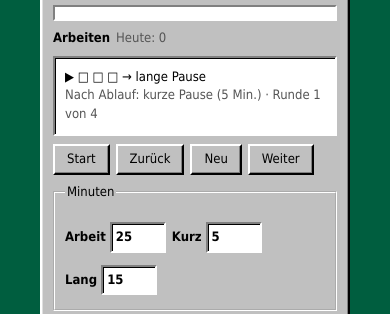
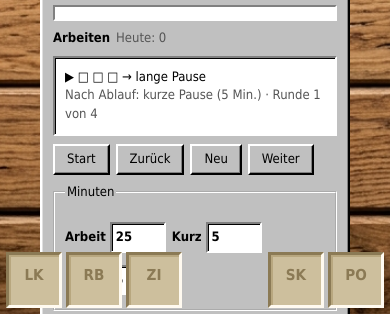
Before and after one commit to Marvito535/Phonaro-Lernkarten, a plain HTML site: page index.html in a window 390 px wide. Shown: the part 530-844 px from the top of the page. Drawn offline with nearby package versions, Linux system fonts and the light colour scheme.

Commit message:
visual changes

```diff
--- a/main.js
+++ b/main.js
@@ -7,6 +7,8 @@ import Sync       from './sync.js';
 import Bilder     from './bilder.js';
 import Ziele from './ziele.js';
 import Rechenblock from './rechenblock.js';
+import Schubladen from './schubladen.js';
+
 
 
 
@@ -48,3 +50,4 @@ const skript = new Skript('#skript', {
 await skript.init();
 
 new Rechenblock('#rechenblock-inhalt').init();
+new Schubladen().init();
--- /dev/null
+++ b/schubladen.js
@@ -0,0 +1,138 @@
+// schubladen.js – Fenster per × in eine Schublade am Bildschirmrand einfahren (eigenständiges Modul)
+//
+// Kennt keine anderen Module deiner App und bringt kein eigenes CSS mit. Das Aussehen der
+// Schubladen steht in deiner styles.css (Block "Schubladen"). Die Fenster werden nur versteckt,
+// nicht entfernt: Pomodoro läuft weiter, Notizen, Skript-Seite und Karten bleiben, wie sie waren.
+//
+//   new Schubladen().init();      // nach new Fenster().init() und nachdem alle Module gestartet sind
+//
+// Bedienung:
+//   - × in der Titelleiste: Fenster fährt in seine Schublade
+//   - Klick auf die Schublade: Fenster kommt zurück (nach vorn); noch ein Klick fährt es wieder ein
+//   - Welche Fenster eingefahren sind, wird in localStorage gemerkt ("phonaro-schubladen")
+//
+// Jeder Eintrag in SCHUBLADEN: suche = Teil der id oder des Titels des Fensters (Groß/Klein egal),
+// kurz = Beschriftung (max. 2 Zeichen), seite = 'links' oder 'rechts'.
+// Die Reihenfolge in der Liste ist die Reihenfolge am Rand von oben nach unten; die Plätze sind fest.
+
+const KLASSE = {
+  fenster: 'win',                 // das Fenster
+  titel: 'title',                 // Titelleiste
+  schliessen: 'x',                // das × in der Titelleiste
+  hide: 'hide',                   // display:none
+  schublade: 'schublade',         // die Kachel (Aussehen in styles.css)
+  offen: 'offen',                 // Kachel, deren Fenster gerade draußen ist
+  links: 'schubladen-links',      // Spalte am linken Rand
+  rechts: 'schubladen-rechts'     // Spalte am rechten Rand
+};
+
+const KEY = 'phonaro-schubladen';
+
+const SCHUBLADEN = [
+  { suche: 'lernkarten', kurz: 'LK', seite: 'links' },    // Prio 1: oben links
+  { suche: 'skript', kurz: 'SK', seite: 'rechts' },       // Prio 2: oben rechts
+  { suche: 'rechenblock', kurz: 'RB', seite: 'links' },   // Prio 3: links, 2. Platz
+  { suche: 'pomodoro', kurz: 'PO', seite: 'rechts' },     // Prio 4: rechts, 2. Platz
+  { suche: 'ziele', kurz: 'ZI', seite: 'links' }          // Prio 5: links, 3. Platz
+];
+
+export class Schubladen {
+  constructor(liste = SCHUBLADEN) {
+    this.liste = liste;
+    this.eintraege = [];   // { s, fenster, kachel, name }
+    this.zu = new Set();   // Namen (suche) der eingefahrenen Fenster
+  }
+
+  // ---------- Start ----------
+  init() {
+    this.laden();
+    const spalten = { links: this.spalte(KLASSE.links), rechts: this.spalte(KLASSE.rechts) };
+    this.liste.forEach(s => {
+      const fenster = this.finden(s.suche);
+      if (!fenster) { console.warn('Schubladen: kein Fenster zu „' + s.suche + '“ gefunden'); return; }
+      const titel = fenster.querySelector('.' + KLASSE.titel);
+      const name = (titel ? titel.textContent.replace('×', '') : s.suche).trim();
+      const kachel = document.createElement('button');
+      kachel.type = 'button';
+      kachel.className = KLASSE.schublade;
+      kachel.textContent = s.kurz;
+      kachel.title = name;
+      kachel.setAttribute('aria-label', name + ' ein- oder ausfahren');
+      (spalten[s.seite] || spalten.links).appendChild(kachel);
+      const eintrag = { s, fenster, kachel, name };
+      kachel.addEventListener('click', () => this.umschalten(eintrag));
+      this.eintraege.push(eintrag);
+      this.zeigeZustand(eintrag, !this.zu.has(s.suche));
+    });
+    // × schickt das Fenster in die Schublade
+    document.addEventListener('click', e => {
+      const x = e.target.closest('.' + KLASSE.schliessen);
+      if (!x) return;
+      const eintrag = this.eintraege.find(en => en.fenster === x.closest('.' + KLASSE.fenster));
+      if (eintrag) this.einfahren(eintrag);
+    });
+    return this;
+  }
+
+  // ---------- von außen nutzbar ----------
+  // Fenster mit diesem Suchwort einfahren / ausfahren
+  einfahrenPerName(suche) { const e = this.eintraege.find(x => x.s.suche === suche); if (e) this.einfahren(e); }
+  ausfahrenPerName(suche) { const e = this.eintraege.find(x => x.s.suche === suche); if (e) this.ausfahren(e); }
+
+  // ---------- Intern ----------
+  spalte(klasse) {
+    let el = document.querySelector('.' + klasse);
+    if (!el) { el = document.createElement('div'); el.className = klasse; document.body.appendChild(el); }
+    return el;
+  }
+
+  // Fenster zu einem Suchwort: id oder Titel enthält es
+  finden(suche) {
+    const s = suche.toLowerCase();
+    return [...document.querySelectorAll('.' + KLASSE.fenster)].find(w => {
+      const t = w.querySelector('.' + KLASSE.titel);
+      return (w.id || '').toLowerCase().includes(s) || (t && t.textContent.toLowerCase().includes(s));
+    }) || null;
+  }
+
+  zeigeZustand(eintrag, draussen) {
+    eintrag.fenster.classList.toggle(KLASSE.hide, !draussen);
+    eintrag.kachel.classList.toggle(KLASSE.offen, draussen);
+    eintrag.kachel.setAttribute('aria-pressed', draussen ? 'true' : 'false');
+  }
+
+  umschalten(eintrag) {
+    if (eintrag.fenster.classList.contains(KLASSE.hide)) this.ausfahren(eintrag); else this.einfahren(eintrag);
+  }
+
+  einfahren(eintrag) {
+    this.zu.add(eintrag.s.suche);
+    this.zeigeZustand(eintrag, false);
+    this.speichern();
+    document.dispatchEvent(new CustomEvent('schubladen:geaendert', { detail: { fenster: eintrag.s.suche, offen: false } }));
+  }
+
+  ausfahren(eintrag) {
+    this.zu.delete(eintrag.s.suche);
+    this.zeigeZustand(eintrag, true);
+    this.speichern();
+    eintrag.fenster.dispatchEvent(new PointerEvent('pointerdown', { bubbles: true }));   // nach vorn holen (fenster.js)
+    window.dispatchEvent(new Event('resize'));   // Module dürfen neu messen, z. B. das Skript
+    eintrag.fenster.scrollIntoView({ block: 'nearest' });
+    document.dispatchEvent(new CustomEvent('schubladen:geaendert', { detail: { fenster: eintrag.s.suche, offen: true } }));
+  }
+
+  // ---------- Speicher (localStorage) ----------
+  laden() {
+    try {
+      const d = JSON.parse(localStorage.getItem(KEY));
+      if (Array.isArray(d)) this.zu = new Set(d);
+    } catch (e) { /* ignorieren */ }
+  }
+
+  speichern() {
+    try { localStorage.setItem(KEY, JSON.stringify([...this.zu])); } catch (e) { /* ignorieren */ }
+  }
+}
+
+export default Schubladen;
--- a/styles.css
+++ b/styles.css
@@ -297,3 +297,29 @@ fieldset{
 
 #ziele-win { flex: 0 0 310px; }
 .ziele input[type=number] { width: 56px; }
+
+/* ---- Schubladen (schubladen.js) – ans ENDE deiner styles.css kopieren ---- */
+/* Größe nur hier ändern: --sch (Desktop) und im @media-Block unten (Handy) */
+:root { --sch: 90px; }
+.schubladen-links, .schubladen-rechts { position: fixed; top: 12px; display: flex; flex-direction: column; gap: 8px; z-index: 5000; }
+.schubladen-links { left: 6px; }
+.schubladen-rechts { right: 6px; }
+.schublade {
+  position: relative; width: var(--sch); height: var(--sch); padding: 0 0 8px; cursor: pointer;
+  background: #e9dcc3; color: #5a4a2a; font: bold calc(var(--sch) * .27)/1 Tahoma, "MS Sans Serif", Arial, sans-serif;
+  border: 3px solid; border-color: #fffaf0 #8b7a55 #8b7a55 #fffaf0; box-shadow: inset -2px -2px #b8a77f;
+}
+.schublade::after { content: ''; position: absolute; left: 50%; bottom: calc(var(--sch) * .1); width: calc(var(--sch) * .32); height: 4px; margin-left: calc(var(--sch) * -.16); background: #8b7a55; }
+.schublade:hover { background: #f1e6cf; }
+.schublade.offen { background: #cdbf9d; color: #8b7a55; border-color: #8b7a55 #fffaf0 #fffaf0 #8b7a55; box-shadow: inset 2px 2px #b8a77f; }   /* Fenster ist draußen */
+.schublade.offen::after { display: none; }
+@media (min-width: 701px) { body { padding-left: calc(var(--sch) + 22px); padding-right: calc(var(--sch) + 22px); } }   /* Platz für die Schubladen */
+@media (max-width: 700px) {   /* Handy: kleinere Schubladen als Leiste unten */
+  :root { --sch: 56px; }
+  body { padding-bottom: 72px; }
+  .schubladen-links, .schubladen-rechts { top: auto; bottom: 6px; flex-direction: row; gap: 4px; }
+}
+
+body {
+  background: #4a3320 url('holz.jpg') center / cover no-repeat fixed;
+}
```
Also changed, not shown: holz.jpg (added).
